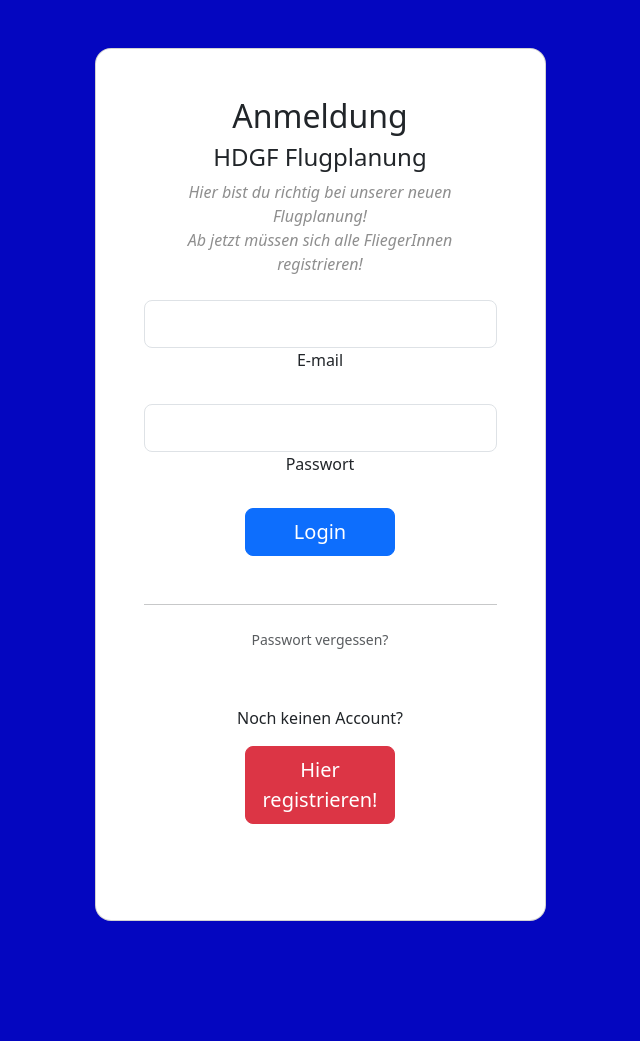
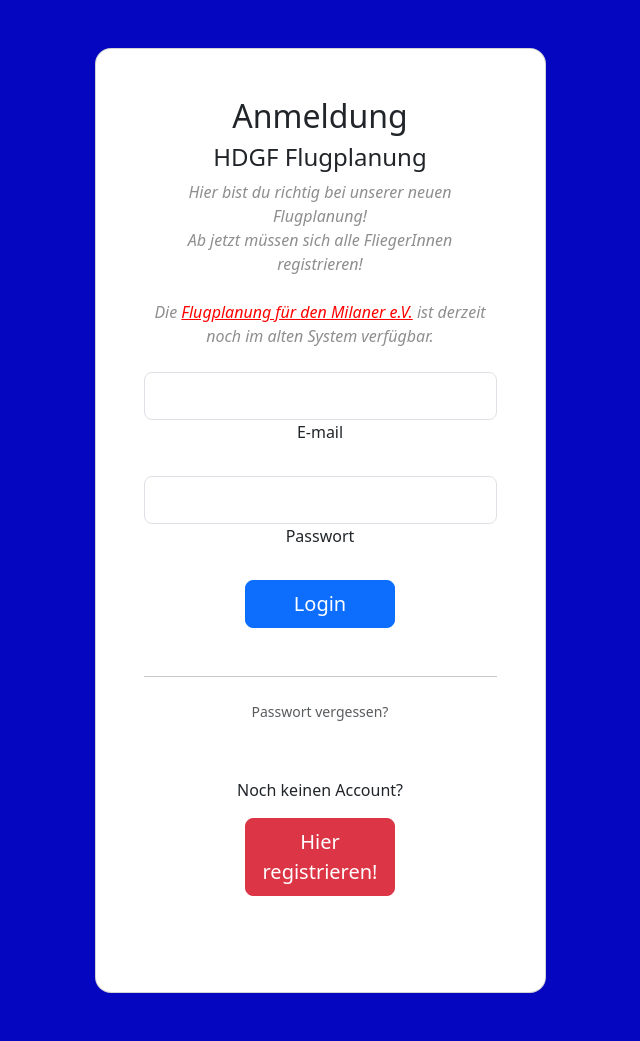
Before and after one commit to justin-mueller/flugplanung, a PHP site: page /login_page.php in a window 1280 px wide. Shown: the whole page, without its empty margins (320-960 px from the left). Before the commit the page ends 969 px from the top, so only its background shows below. Run offline with PHP 8.4, Linux system fonts and the light colour scheme.

Commit message:
Hinweis Milan

```diff
--- a/login_page.php
+++ b/login_page.php
@@ -31,7 +31,10 @@
 							<h2 class="mb-2">Anmeldung</h2>
 							<h4 class="mb-2">HDGF Flugplanung</h4>
 							<p class="mb-4" style="color: #8e8e8e;font-style: italic;">Hier bist du richtig bei unserer
-								neuen Flugplanung!<br>Ab jetzt müssen sich alle FliegerInnen registrieren!</p>
+								neuen Flugplanung!<br>Ab jetzt müssen sich alle FliegerInnen registrieren!<br><br>
+								Die <a  style="color: red; font-style: italic; text-decoration: underline" href="https://hdgf.de/flugplanung_milan/milanplanung.php">Flugplanung für den Milaner e.V.</a> ist derzeit noch im alten System verfügbar.</p>
+
+
 							<form method="post" action="<?php echo htmlspecialchars($_SERVER["PHP_SELF"]); ?>">
 
 								<div class="form-outline mb-4">
```
